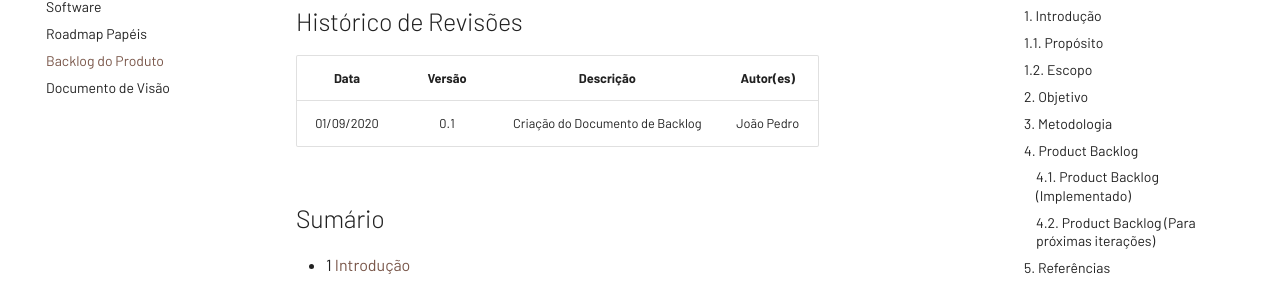
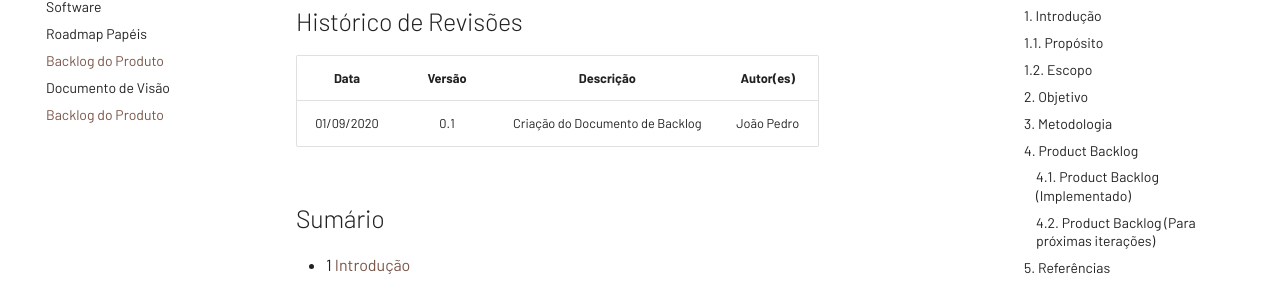
Before and after one commit to fga-eps-mds/2020.1-eSaudeUnB-Wiki, an MkDocs documentation site: the page built from docs/backlog.md, in a window 1280 px wide. Shown: the part 224-515 px from the top of the page. Built offline with MkDocs 1.6.1 and Material for MkDocs 9.7.7, drawn with Linux system fonts in a browser that asks for light colours; comment, search, counter and statistics services are not loaded.

Commit message:
docs: add file at yml file #36
Signed-off-by: Joberth Rogers <joberth.rogers18@gmail.com>

```diff
--- a/mkdocs.yml
+++ b/mkdocs.yml
@@ -25,6 +25,7 @@ nav:
     - Roadmap Papéis: roadmap-papeis.md
     - Backlog do Produto: backlog.md
     - Documento de Visão: DocumentoDeVisao.md
+    - Backlog do Produto: backlog.md
   - Sprints:
     - Sprint 0:
       - Planejamento Sprint 0: planejamento_sprint0.md
```
